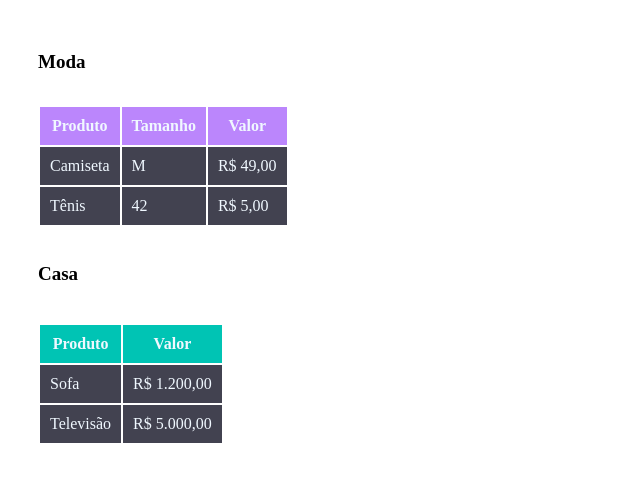
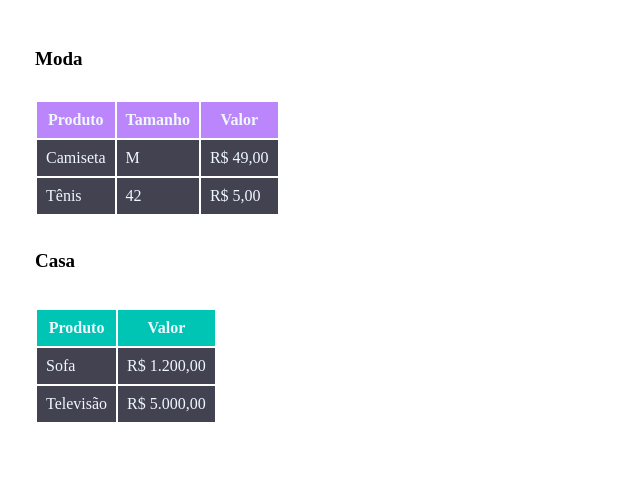
Before and after one commit to jhonesmendes/Desafio-html-css-basico, a plain HTML site: page index.html in a window 1280 px wide. Shown: the whole page, without its empty margins (0-640 px from the left). Drawn offline with Linux system fonts and the light colour scheme.

Commit message:
terminado depois de apalha do css

```diff
--- a/style.css
+++ b/style.css
@@ -1,35 +1,35 @@
 *{
-padding: 10px;
+padding: 9px;
 }
+
 .produto {
     font-size: 19px;
 }
+
 .tabela{
     color: aliceblue;
 }
+
 .produto-moda {
     background-color:#BB86FC;
-
 }
 
 .produto-moda-camiseta{
     background-color:#424250;
+}
 
-}
 .produto-moda-tenis{
     background-color: #424250;
+}
 
-}
 .produto-casa{
     background-color:#00C4B4;
-
 }
 
 .produto-casa-sofa{
     background-color:#424250;
+}
 
-}
 .produto-casa-televisao{
     background-color:#424250;
-
 }
```
